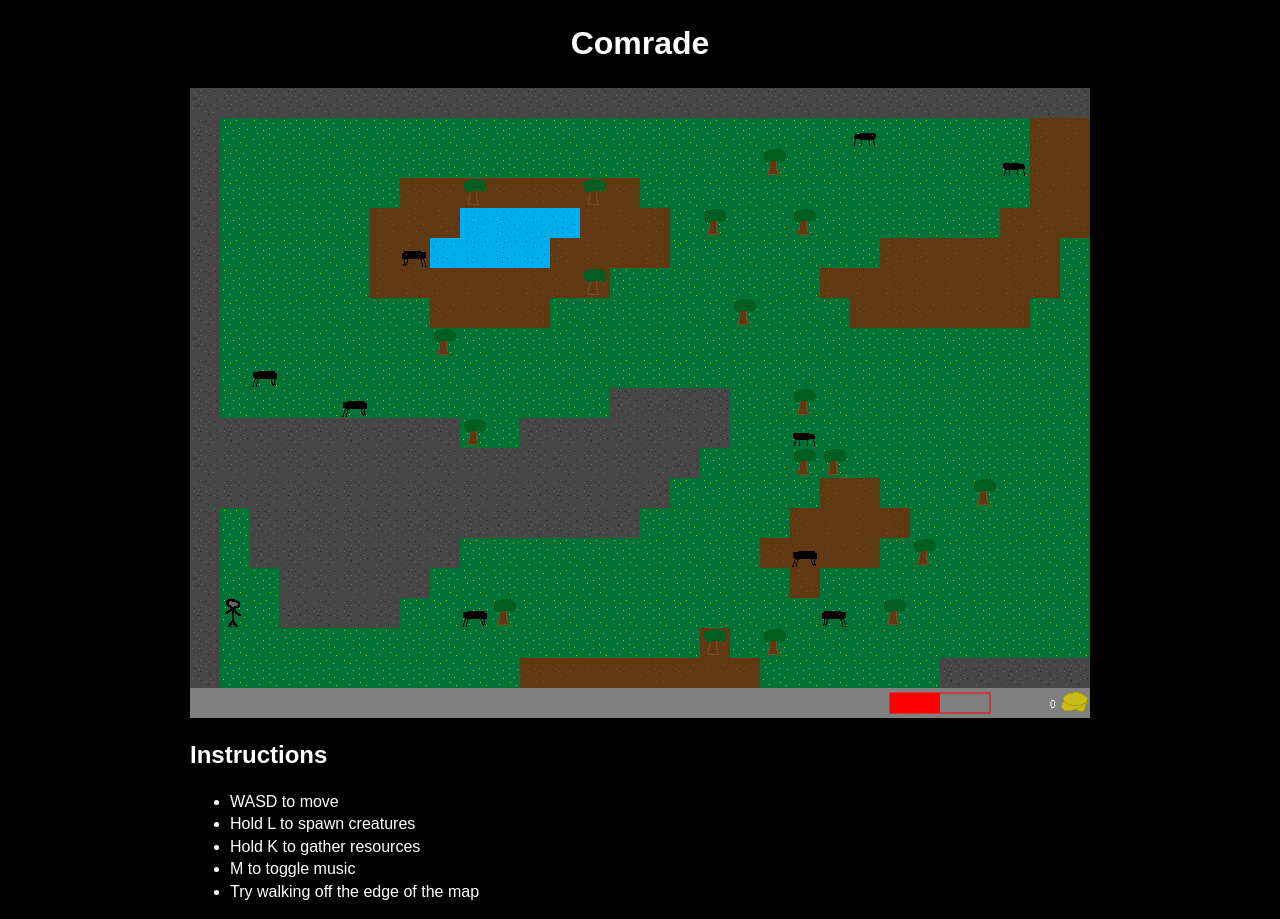
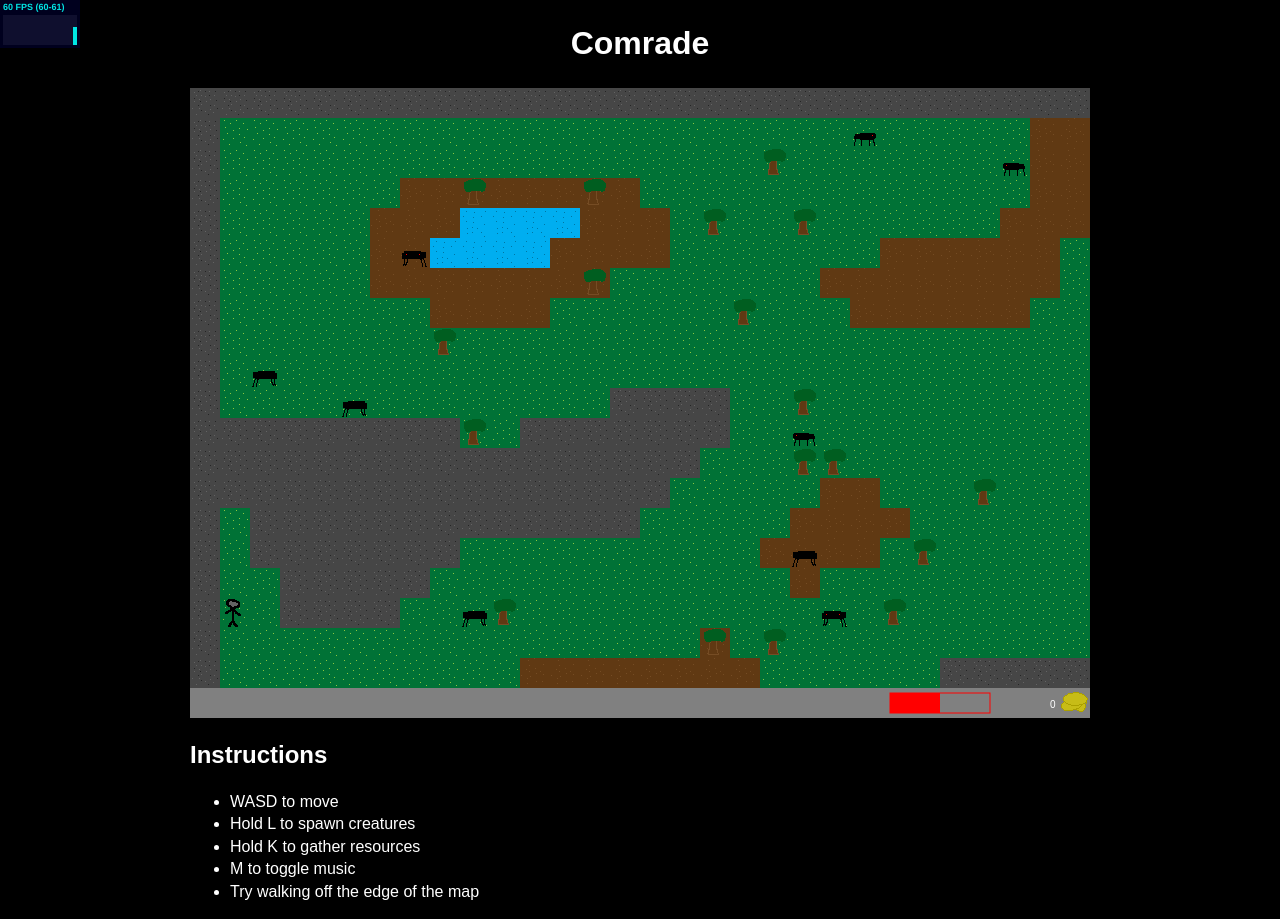
Before and after one commit to runt18/comrade, a plain HTML site: page index.html in a window 1280 px wide. Drawn offline with Linux system fonts and the light colour scheme.

Commit message:
added FPS graph

```diff
--- /dev/null
+++ b/coffee/wizard.coffee
@@ -0,0 +1,5 @@
+define(['entity'], (Entity)->
+	class Wizard extends Entity
+		constructor: ->
+
+)
--- a/css/main.css
+++ b/css/main.css
@@ -488,6 +488,12 @@ h1{
     border: 1px solid black;
 }
 
+.stats{
+    position: absolute;
+    left: 0;
+    top: 0;
+}
+
 
 
 
--- a/js/main.js
+++ b/js/main.js
@@ -1,8 +1,8 @@
 // Generated by CoffeeScript 1.3.3
 (function() {
 
-  require(['jquery', 'game', 'scene', 'renderer', 'player', 'creature'], function($, g, s, r, player, Creature) {
-    var animate, change_keys, keys_down, load_music, load_textures, music, render, tick;
+  require(['jquery', 'game', 'scene', 'renderer', 'player', 'creature', 'stats'], function($, g, s, r, player, Creature, Stats) {
+    var animate, change_keys, keys_down, load_music, load_textures, music, render, stats, tick;
     load_textures = function() {
       var texture_context, textures;
       textures = new Image;
@@ -46,6 +46,7 @@
     tick = 0;
     render = function(time) {
       var axis, creature, direction, object, row, tile, x, y, _i, _j, _k, _l, _len, _len1, _len2, _len3, _len4, _m, _ref, _ref1;
+      stats.begin();
       if (keys_down.w) {
         player.move('y', -1);
       }
@@ -99,7 +100,8 @@
       }
       player.animate();
       r.draw_inventory(player);
-      return tick += 1;
+      tick += 1;
+      return stats.end();
     };
     animate = function(time) {
       requestAnimationFrame(animate);
@@ -138,12 +140,15 @@
         }
       }
     };
+    stats = null;
     return $(document).ready(function() {
       r.init();
       $body.keydown(change_keys);
       $body.keyup(change_keys);
       load_textures();
-      return load_music();
+      load_music();
+      stats = new Stats;
+      return $(stats.domElement).addClass('stats').appendTo($body);
     });
   });
 
--- a/js/requireconf.js
+++ b/js/requireconf.js
@@ -25,6 +25,10 @@ require.config({
 
         'underscore': {
             exports: '_'
+        },
+
+        'stats': {
+            exports: 'Stats'
         }
         // 'backbone': {
         //     deps: ['underscore', 'jquery'],
```
Also changed, not shown: coffee/main.coffee (+10 -1 lines), js/wizard.js (added, +19 -0 lines).
